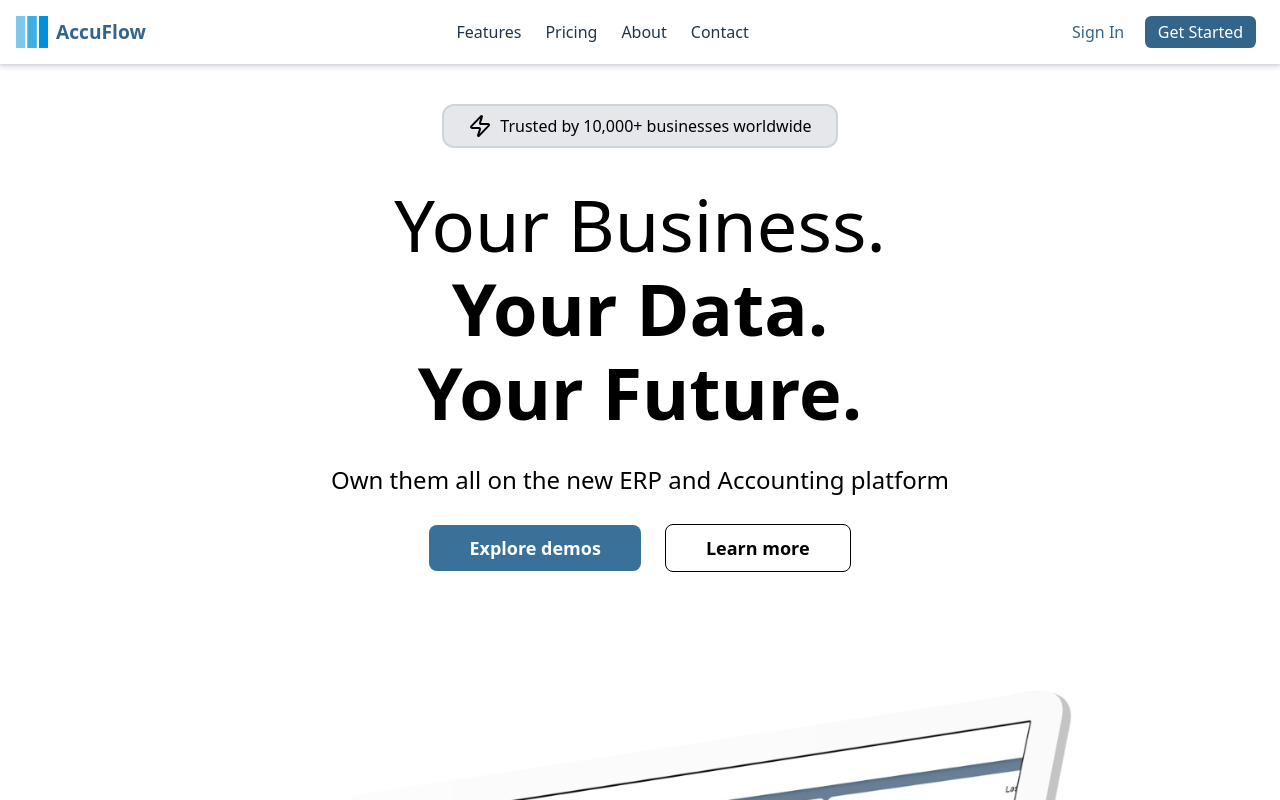
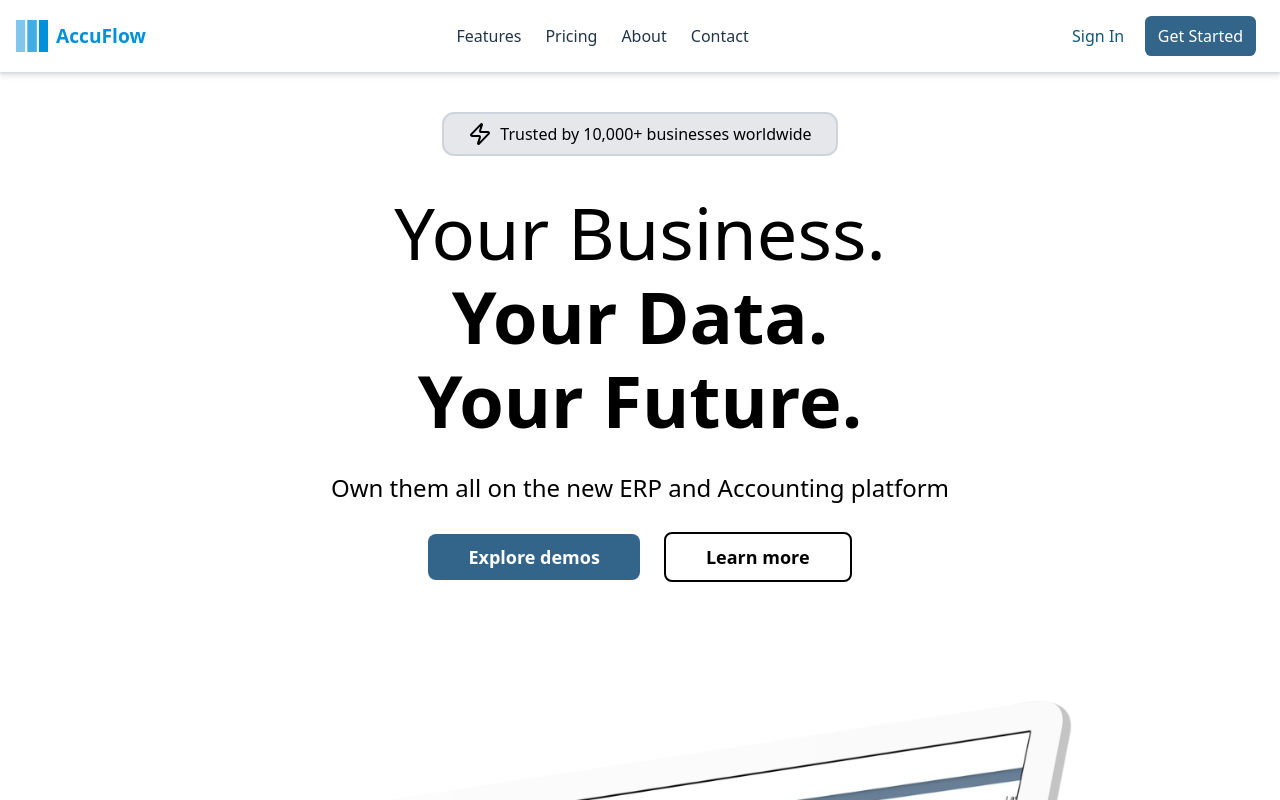
Before and after one commit to AsifulAhsan/AccuFlow, a React (Vite) app: page / in a window 1280 px wide. Shown: the top 800 px of the page. Built offline with nearby package versions, Linux system fonts and the light colour scheme.

Commit message:
Adjusted UI themes

```diff
--- a/src/components/Badge/Badge.jsx
+++ b/src/components/Badge/Badge.jsx
@@ -4,7 +4,7 @@ import { Zap } from "lucide-react";
 function Badge() {
   return (
     <div>
-      <div className="flex gap-2 border-2 border-[#CDD5DC] bg-gray-200 px-6 py-2 rounded-xl cursor-pointer">
+      <div className="flex gap-2 border-2 border-[#CDD5DC] bg-gray-200 px-6 py-2 rounded-xl cursor-text">
         <Zap color="black" />
         <p className="text-black">Trusted by 10,000+ businesses worldwide</p>
       </div>
--- a/src/components/Header/Header.module.css
+++ b/src/components/Header/Header.module.css
@@ -19,12 +19,12 @@
   cursor: pointer;
 }
 .navItems:hover {
-    color: #33658A;
+    color: #0191DA;
 }
 
 .signInBtn {
   border: 1px transparent;
-  color: #33658A;
+  color: #0F577C;
   padding-left: 0.8rem;
   padding-right: 0.8rem;
   border-radius: 0.4rem;
@@ -40,16 +40,19 @@
   color: white;
   padding-left: 0.8rem;
   padding-right: 0.8rem;
+  padding-top: 0.5rem;
+  padding-bottom: 0.5rem;
   border-radius: 0.4rem;
   margin-right: 0.5rem;
   cursor: pointer;
 }
 .getStartBtn:hover {
-    color: #CDD5DC;
+  background-color: #0F577C;
 }
 
 .navTitle {
-  color: #33658A;
+  color: #0191DA;
   font-weight: bold;
   font-size: larger;
+  cursor: default;
 }
--- a/src/components/Hero/Hero.module.css
+++ b/src/components/Hero/Hero.module.css
@@ -1,5 +1,5 @@
 .heroBtn1 {
-    background-color: #39719b;
+  background-color: #33658A;
   color: white;
   font-size: large;
   font-weight: 600;
@@ -12,14 +12,17 @@
   border-radius: 0.5rem;
 }
 .heroBtn1:hover {
-    background-color: #274c69;
+  background-color: #0F577C;
+}
+.heroBtn2:hover {
+    background-color: aliceblue;
 }
 .heroBtn2 {
   background-color: white;
   color: black;
   text-align: center;
-    border-color: #33658A;
-    border: 1px solid;
+  border-color: #0191da;
+  border: 2px solid;
   cursor: pointer;
   font-size: large;
   font-weight: 600;
```
Also changed, not shown: src/index.css (+7 -0 lines). Lines whose indentation alone changed are shown as unchanged.
